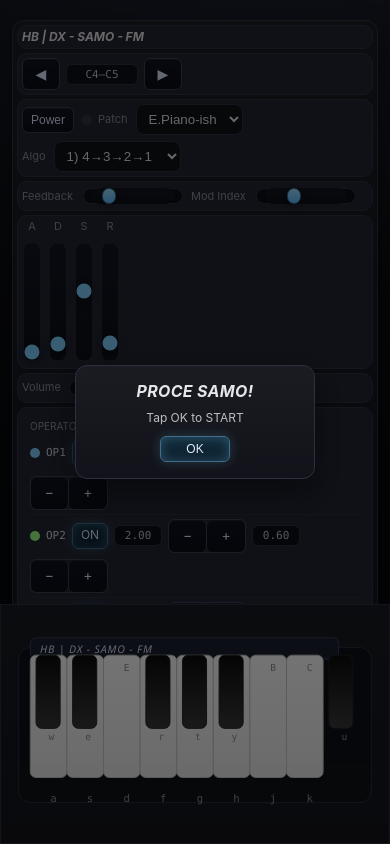
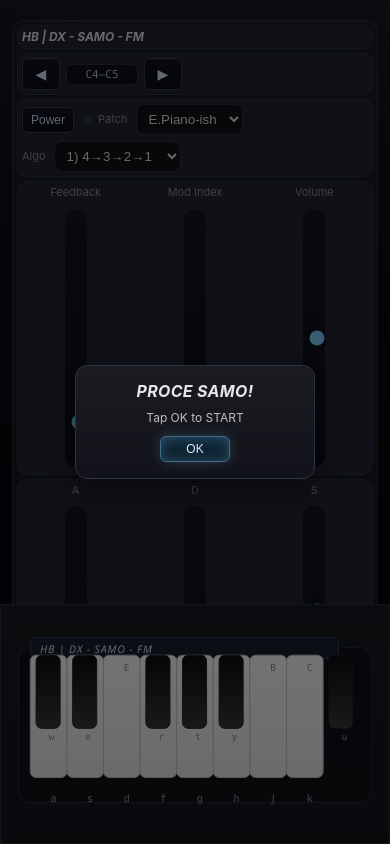
Before and after one commit to hugobeyer/DX-SAM-2025, a plain HTML site: page index.html in a window 390 px wide. Drawn offline with Linux system fonts and the light colour scheme.

Commit message:
Mobile: BIG vertical sliders drive spacing; 3 horizontal splits (Feedback/Mod/Volume + ADSR); larger controls

```diff
--- a/index.html
+++ b/index.html
@@ -28,10 +28,13 @@
   }
   .group{display:flex;gap:8px;align-items:center;background:var(--panel2);padding:8px;border-radius:10px;border:1px solid #2e3345}
   .groupRow{display:flex;gap:10px;align-items:center;flex-wrap:wrap}
+  .groupRow.splits{display:grid;grid-template-columns:repeat(3,1fr);gap:12px;align-items:flex-end}
   .sub{display:flex;gap:8px;align-items:center}
   .vCol{display:flex;flex-direction:column;gap:6px;align-items:center}
-  /* Vertical slider (ADSR) */
-  input[type="range"].vslider{ height:120px; width:18px; writing-mode: bt-lr; -webkit-appearance: slider-vertical; appearance: slider-vertical }
+  /* Vertical slider (ADSR and others) */
+  input[type="range"].vslider{ height:200px; width:22px; writing-mode: bt-lr; -webkit-appearance: slider-vertical; appearance: slider-vertical }
+  input[type="range"].vslider::-webkit-slider-runnable-track{ width:22px }
+  input[type="range"].vslider::-webkit-slider-thumb{ width:22px; height:22px }
   label{font-size:12px;color:var(--mut)}
   select,input[type="range"]{accent-color:var(--acc)}
   select,.knob{background:#0f1117;color:var(--txt);border:1px solid #2c3142;border-radius:8px;padding:6px 8px}
@@ -110,7 +113,7 @@
     .dxbtn{ min-width:32px; height:26px; padding:0 8px; font-size:12px }
     .octWrap .dxbtn{ min-width:38px; height:32px; font-size:14px }
     .knob{ width:100px; max-width:50vw }
-    input[type="range"].vslider{ height:120px; width:16px }
+    input[type="range"].vslider{ height:260px; width:24px }
     /* Compact sliders */
     input[type="range"]{ height:16px }
     input[type="range"]::-webkit-slider-runnable-track{ height:16px }
@@ -168,25 +171,19 @@
       </div>
     </div>
 
-    <!-- Row 2: Feedback + Mod Index -->
-    <div class="group groupRow">
-      <div class="sub">
-        <label>Feedback</label><input id="feedback" class="knob" type="range" min="0" max="1.0" step="0.001" value="0.15">
-      </div>
-      <div class="sub">
-        <label>Mod Index</label><input id="modIndex" class="knob" type="range" min="0" max="12" step="0.01" value="4">
-      </div>
+    <!-- Row 2: Three horizontal splits with vertical sliders -->
+    <div class="group groupRow splits">
+      <div class="vCol"><label>Feedback</label><input id="feedback" class="vslider" type="range" min="0" max="1.0" step="0.001" value="0.15"></div>
+      <div class="vCol"><label>Mod Index</label><input id="modIndex" class="vslider" type="range" min="0" max="12" step="0.01" value="4"></div>
+      <div class="vCol"><label>Volume</label><input id="master" class="vslider" type="range" min="0" max="1" step="0.001" value="0.5"></div>
     </div>
 
-    <!-- Row 3: ADSR stacked vertically -->
-    <div class="group groupRow">
+    <!-- Row 3: ADSR stacked vertically (also in splits grid) -->
+    <div class="group groupRow splits">
       <div class="vCol"><label>A</label><input id="envA" class="vslider" type="range" min="0.001" max="2.0" step="0.001" value="0.01"></div>
       <div class="vCol"><label>D</label><input id="envD" class="vslider" type="range" min="0.001" max="3.0" step="0.001" value="0.25"></div>
       <div class="vCol"><label>S</label><input id="envS" class="vslider" type="range" min="0" max="1" step="0.001" value="0.6"></div>
       <div class="vCol"><label>R</label><input id="envR" class="vslider" type="range" min="0.01" max="4.0" step="0.01" value="0.4"></div>
-    </div>
-    <div class="group">
-      <label>Volume</label><input id="master" type="range" min="0" max="1" step="0.001" value="0.5" class="knob">
     </div>
 
     <!-- Operator Dock -->
```
